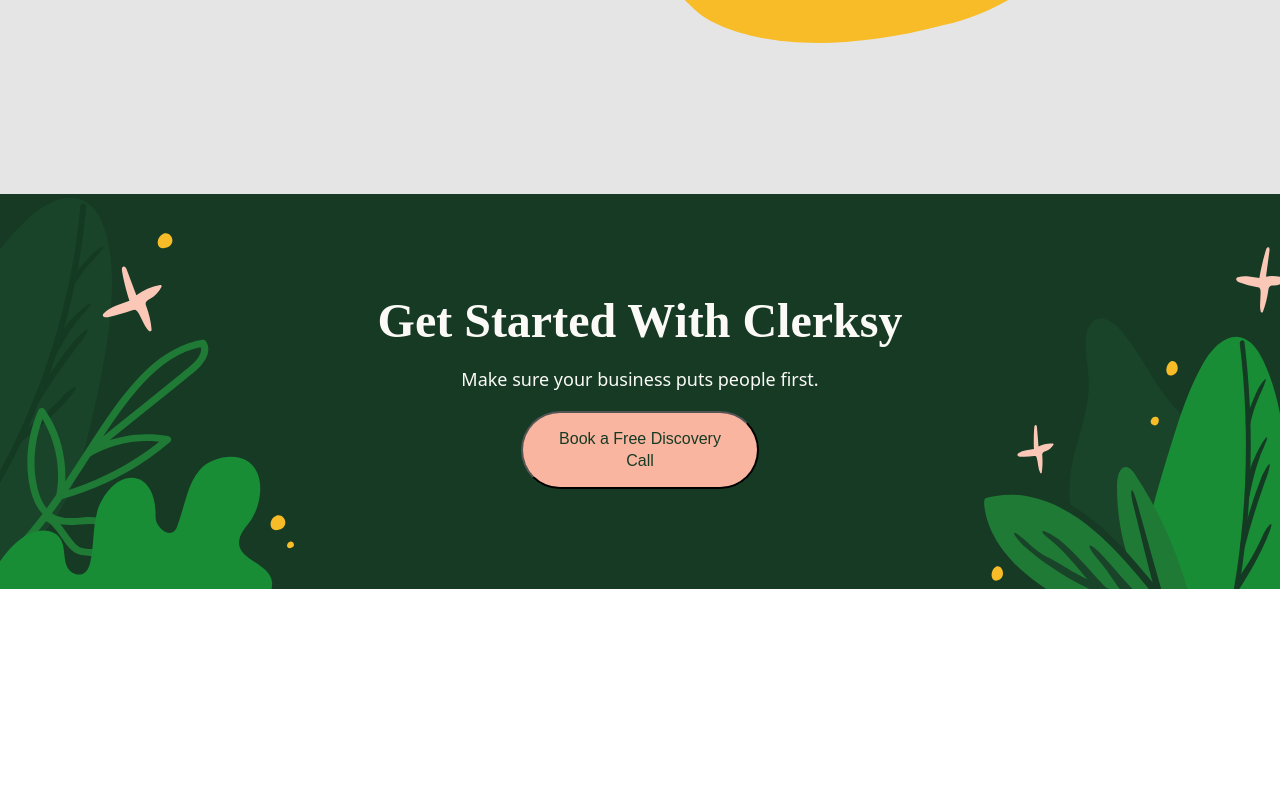
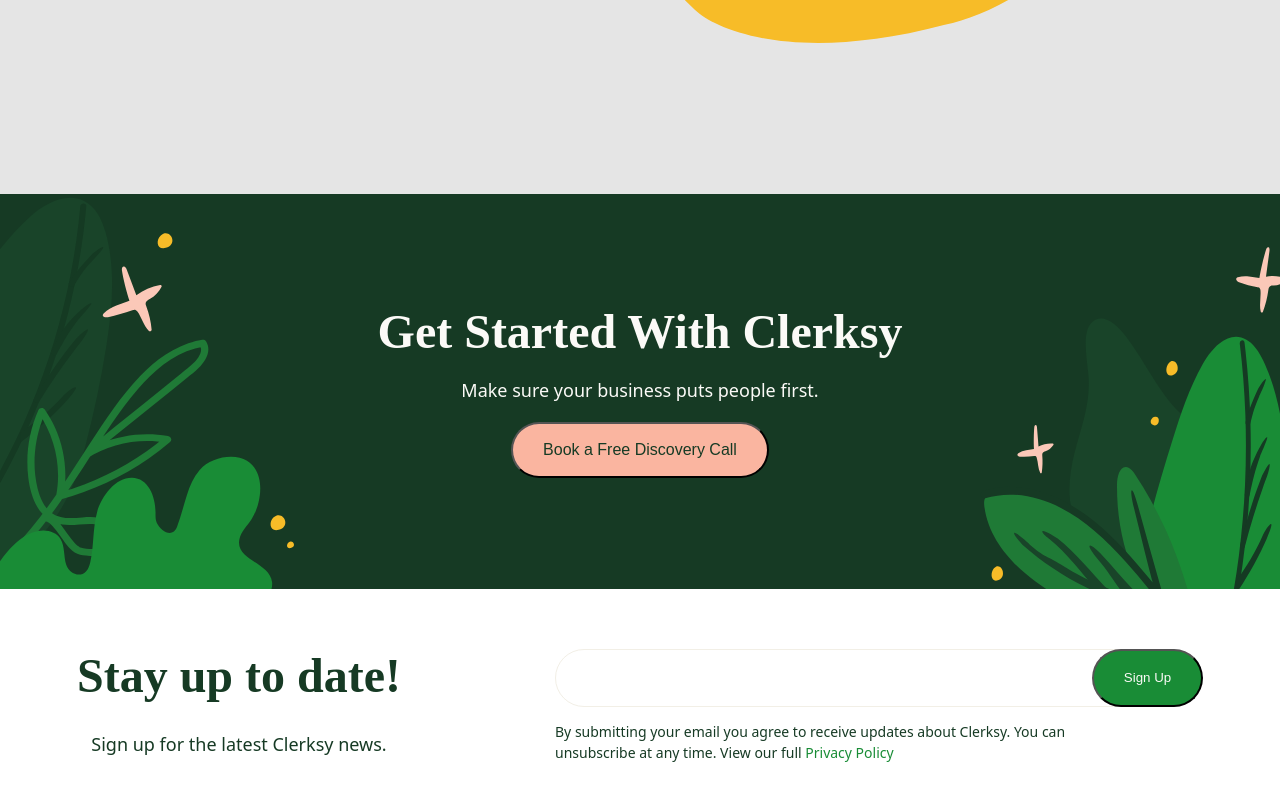
Before and after one commit to Vitaliy-Savkov/react-app, a React (Create React App) app: page / in a window 1280 px wide. Shown: the part 6263-7063 px from the top of the page. Before the commit the page ends 6852 px from the top, so only its background shows below. Built offline with nearby package versions, Linux system fonts and the light colour scheme.

Commit message:
add sign up component

```diff
--- a/src/App.js
+++ b/src/App.js
@@ -9,6 +9,7 @@
 import Call from "./components/Call";
 import Ebook from "./components/Ebook";
 import BookCall from "./components/BookCall";
+import Signup from "./components/Signup";
 
 function App() {
   return (
@@ -22,6 +23,7 @@
       <Call />
       <Ebook />
       <BookCall />
+      <Signup />
     </div>
   );
 }
--- a/src/components/BookCall.js
+++ b/src/components/BookCall.js
@@ -41,7 +41,7 @@
     padding: 15px 25px;
     border-radius: 160px;
     cursor: pointer;
-    width: 238px;
+    width: 258px;
 `
 
 const BookCall = () => {
--- /dev/null
+++ b/src/components/Signup.js
@@ -0,0 +1,101 @@
+import { useState } from "react";
+import styled from "@emotion/styled";
+
+const Container = styled.div`
+    color: #163A24;
+    font-family: 'Noto Sans';
+    font-weight: 400;
+    font-style: normal;
+    display: flex;
+    justify-content: space-around;
+    margin: 60px 0 73px 0;
+`
+
+const FormContainer = styled.div`
+    & > form {
+        display: flex;
+    }
+
+    & > form input {
+        background: #FFFFFF;
+        font-size: 18px;
+        border: 1px solid #F2EFE6;
+        border-radius: 255px;
+        display: inline-block;
+        padding-right: 50px;
+        width: 553px;
+        height: 54px;
+    }
+
+    & > p {
+        font-size: 14px;
+        line-height: 21px;
+        text-align: start;
+    }
+
+    & > p a {
+        color: #198C36;
+    }
+`
+
+const ContentContainer = styled.div`
+    display: flex;
+    flex-direction: column;
+
+    & > h2 {
+        font-family: 'Recoleta';
+        font-weight: 600;
+        font-size: 48px;
+        line-height: 54px;
+        margin: 0 0 10px 0;
+    }
+
+    & > p {
+        font-size: 18px;
+        line-height: 27px;
+    }
+`
+
+const Button = styled.button`
+    background-color: #198C36;
+    color: #FBFAF7;
+    border-radius: 160px;
+    cursor: pointer;
+    width: 111px;
+    padding: 15px 25px;
+    margin-left: -70px;
+`
+
+const Signup = () => {
+  const [email, setEmail] = useState('');
+
+  const handleEmailInput = (e) => {
+    setEmail(e.target.value);
+  }
+
+  const handleSubmit = (e) => {
+    e.preventDefault();
+    setEmail('');
+  }
+
+  return (
+    <Container>
+        <ContentContainer>
+            <h2>Stay up to date!</h2>
+            <p>Sign up for the latest Clerksy news.</p>
+        </ContentContainer>
+        <FormContainer>
+            <form onSubmit={handleSubmit}>
+                <input type="email" value={email} onChange={handleEmailInput} />
+                <Button>Sign Up</Button>
+            </form>
+            <p>
+                By submitting your email you agree to receive updates about Clerksy.
+                You can<br/> unsubscribe at any time. View our full <a>Privacy Policy</a>
+            </p>
+        </FormContainer>
+    </Container>
+  );
+};
+
+export default Signup;
```
